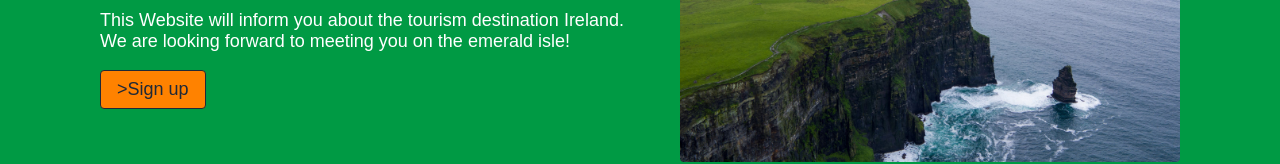
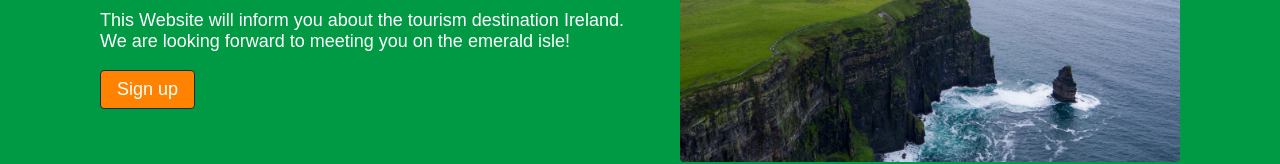
Before and after one commit to Gideana/odin-landingpage, a plain HTML site: page index.html in a window 1280 px wide. Shown: the part 279-443 px from the top of the page. Drawn offline with Linux system fonts and the light colour scheme.

Commit message:
Fix button link

```diff
--- a/index.html
+++ b/index.html
@@ -22,7 +22,7 @@
             <div class="left-info-text">
                 <h2>Celli's Travel in Ireland</h2>
                 <p>This Website will inform you about the tourism destination Ireland. We are looking forward to meeting you on the emerald isle!</p>
-                <button><a href="./construction.html"></a>>Sign up</button>
+                <button><a href="./construction.html">Sign up</a></button>
             </div>
             <div class="right-info-picture">
                 <img src="./images/title_img.jpg" alt="Cliffs of Moher">
```
